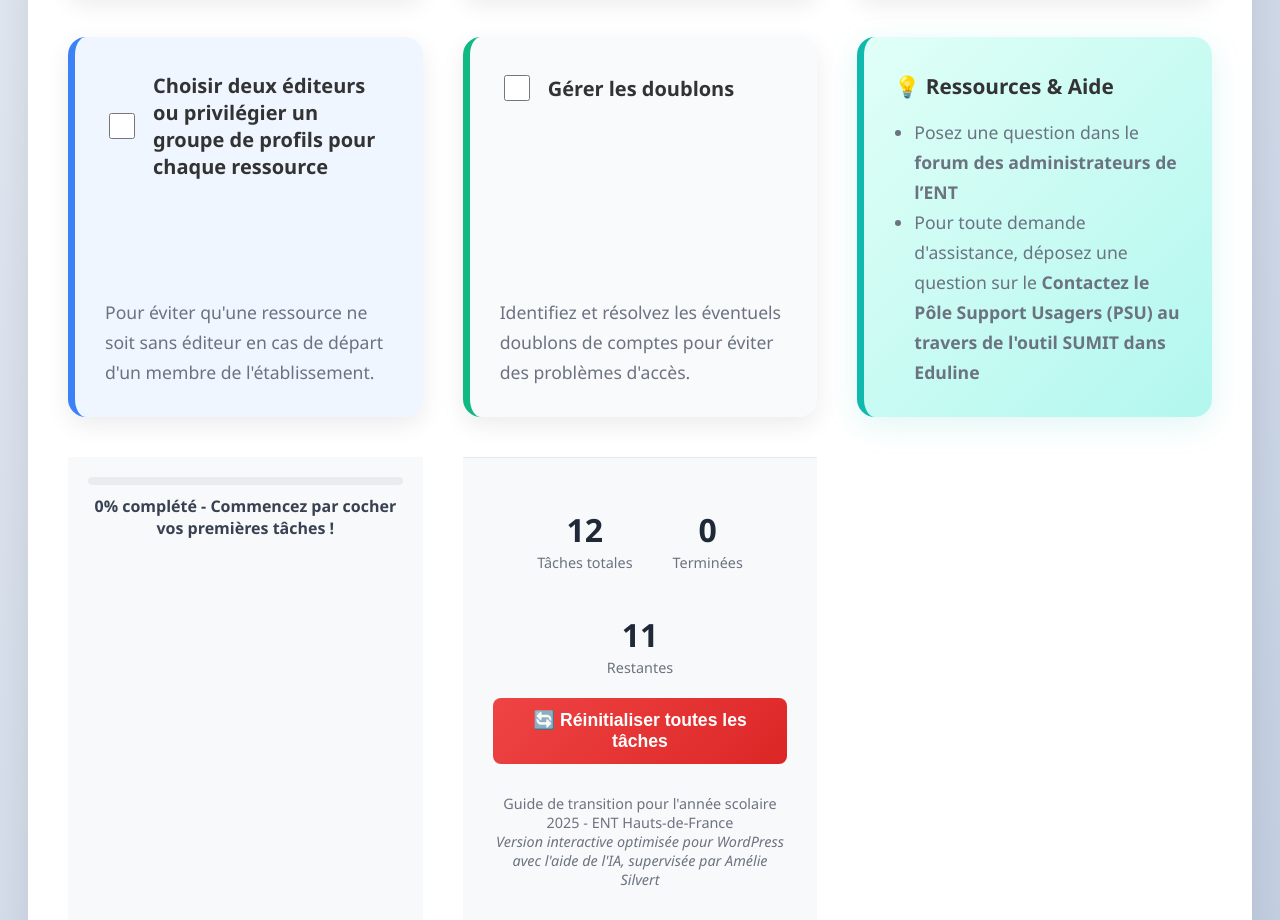
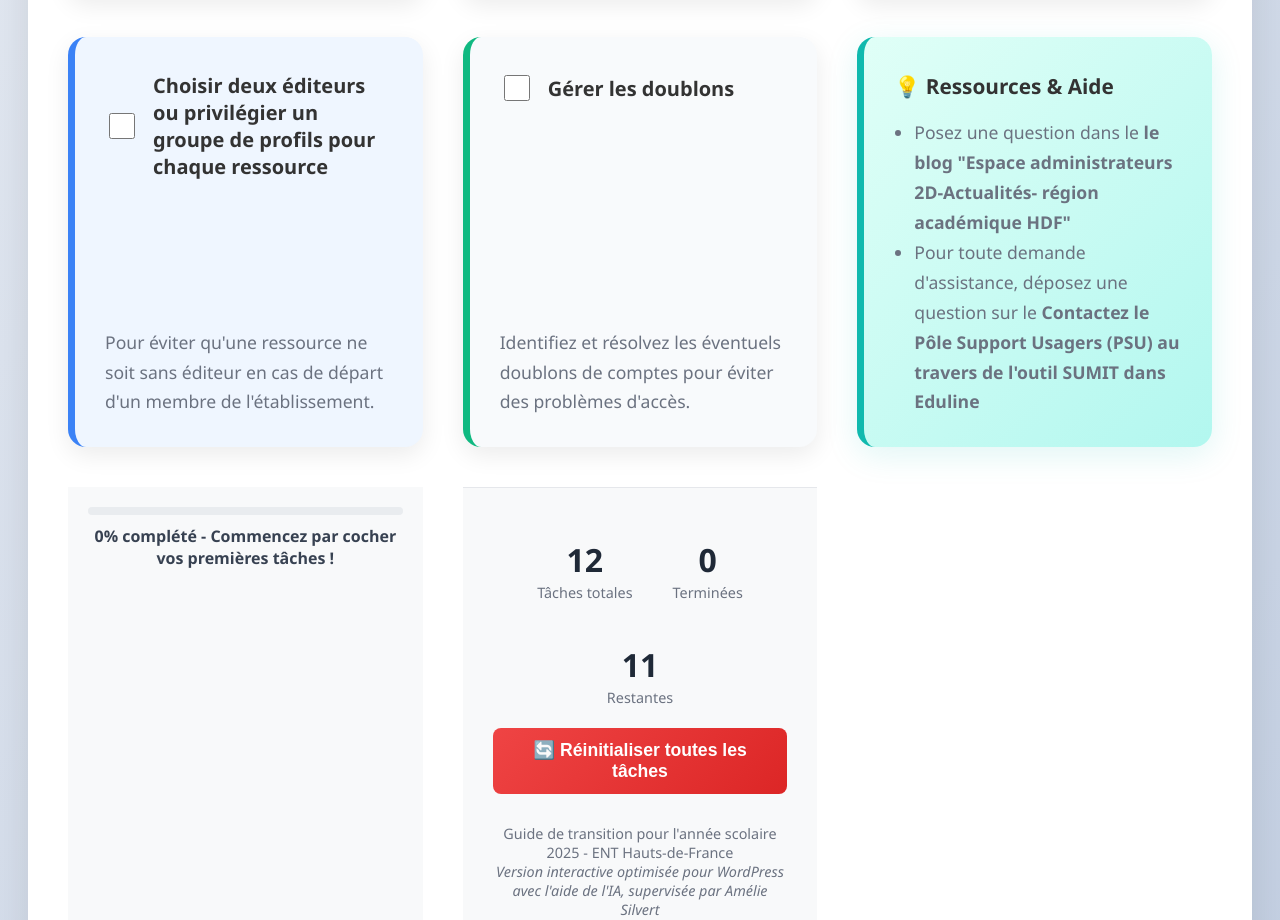
Before and after one commit to silverteacher/findannee, a plain HTML site: page code2.html in a window 1280 px wide. Shown: the part 1598-2518 px from the top of the page. Drawn offline with Linux system fonts and the light colour scheme.

Commit message:
Update code2.html

```diff
--- a/code2.html
+++ b/code2.html
@@ -323,7 +323,7 @@
             <div class="task-description" style="display:block;">
                 <ul>
 
-                    <li>Posez une question dans le <strong>forum des administrateurs de l’ENT</strong></li>
+                    <li>Posez une question dans le <strong>le blog "Espace administrateurs 2D-Actualités- région académique HDF"</strong></li>
                     <li>Pour toute demande d'assistance, déposez une question sur le <strong>Contactez le Pôle Support Usagers (PSU) au travers de l'outil SUMIT dans Eduline </strong></li>
                 </ul>
             </div
```
